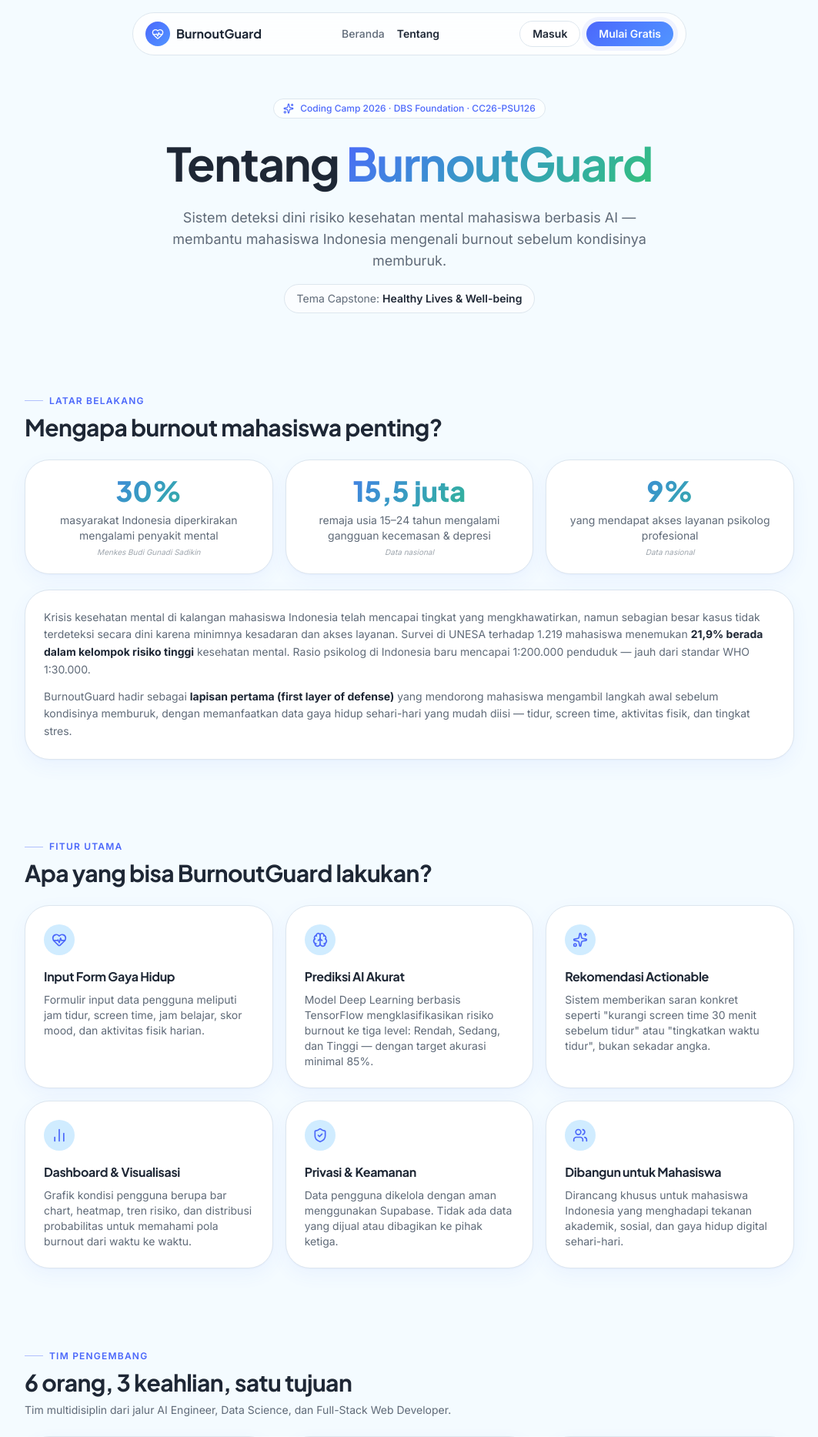
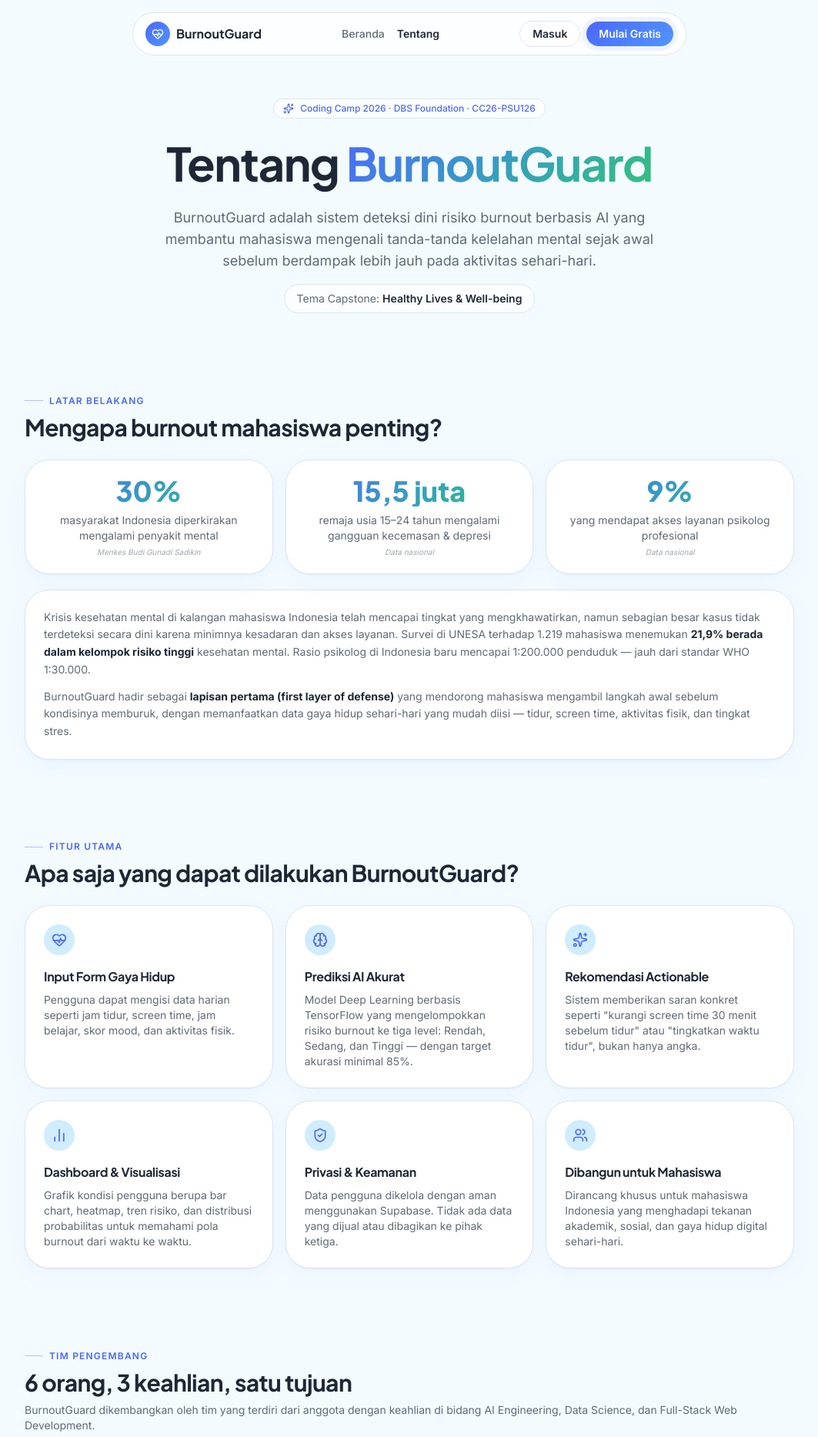
Before and after one commit to dafwann/burnoutguard, a Next.js app: page /about in a window 1280 px wide. Shown: the top 1867 px of the page at 77% size, without its empty margins (108-1171 px from the left). Built offline with nearby package versions, Linux system fonts and the light colour scheme.

Commit message:
Update.tsx

```diff
--- a/src/app/about/page.tsx
+++ b/src/app/about/page.tsx
@@ -136,7 +136,7 @@ function MarketingFooter() {
         <div>
           <div className="font-display text-base font-bold">BurnoutGuard</div>
           <p className="mt-1 text-xs text-muted-foreground max-w-xs">
-            Deteksi dini risiko burnout mahasiswa dengan kecerdasan buatan.
+            Bantu deteksi dini risiko burnout berbasis AI.
           </p>
         </div>
         <p className="text-xs text-muted-foreground">
@@ -226,17 +226,17 @@ const FEATURES = [
   {
     icon: HeartPulse,
     title: "Input Form Gaya Hidup",
-    body: "Formulir input data pengguna meliputi jam tidur, screen time, jam belajar, skor mood, dan aktivitas fisik harian.",
+    body: "Pengguna dapat mengisi data harian seperti jam tidur, screen time, jam belajar, skor mood, dan aktivitas fisik.",
   },
   {
     icon: Brain,
     title: "Prediksi AI Akurat",
-    body: "Model Deep Learning berbasis TensorFlow mengklasifikasikan risiko burnout ke tiga level: Rendah, Sedang, dan Tinggi — dengan target akurasi minimal 85%.",
+    body: "Model Deep Learning berbasis TensorFlow yang mengelompokkan risiko burnout ke tiga level: Rendah, Sedang, dan Tinggi — dengan target akurasi minimal 85%.",
   },
   {
     icon: Sparkles,
     title: "Rekomendasi Actionable",
-    body: "Sistem memberikan saran konkret seperti \"kurangi screen time 30 menit sebelum tidur\" atau \"tingkatkan waktu tidur\", bukan sekadar angka.",
+    body: "Sistem memberikan saran konkret seperti \"kurangi screen time 30 menit sebelum tidur\" atau \"tingkatkan waktu tidur\", bukan hanya angka.",
   },
   {
     icon: BarChart2,
@@ -284,9 +284,9 @@ export default function AboutPage() {
           </h1>
 
           <p className="mt-4 mx-auto max-w-2xl text-sm text-muted-foreground sm:mt-5 sm:text-base md:text-lg">
-            Sistem deteksi dini risiko kesehatan mental mahasiswa berbasis AI —
-            membantu mahasiswa Indonesia mengenali burnout sebelum kondisinya
-            memburuk.
+            BurnoutGuard adalah sistem deteksi dini risiko burnout berbasis AI yang membantu
+            mahasiswa mengenali tanda-tanda kelelahan mental sejak awal sebelum berdampak
+            lebih jauh pada aktivitas sehari-hari.
           </p>
 
           {/* Badge tema — wrap di mobile */}
@@ -363,7 +363,7 @@ export default function AboutPage() {
         >
           <SectionLabel>Fitur Utama</SectionLabel>
           <h2 className="mt-2 font-display text-2xl font-bold sm:text-3xl">
-            Apa yang bisa BurnoutGuard lakukan?
+            Apa saja yang dapat dilakukan BurnoutGuard? {/* ── atau mau ambil yang ini? : Fitur yang tersedia di BurnoutGuard ── */}
           </h2>
 
           {/* 1 kolom mobile → 2 kolom sm → 3 kolom lg */}
@@ -399,8 +399,8 @@ export default function AboutPage() {
             6 orang, 3 keahlian, satu tujuan
           </h2>
           <p className="mt-2 text-sm text-muted-foreground">
-            Tim multidisiplin dari jalur AI Engineer, Data Science, dan
-            Full-Stack Web Developer.
+            BurnoutGuard dikembangkan oleh tim yang terdiri dari anggota dengan keahlian di
+            bidang AI Engineering, Data Science, dan Full-Stack Web Development.
           </p>
 
           {/* 1 kolom mobile → 2 kolom sm → 3 kolom lg */}
```
